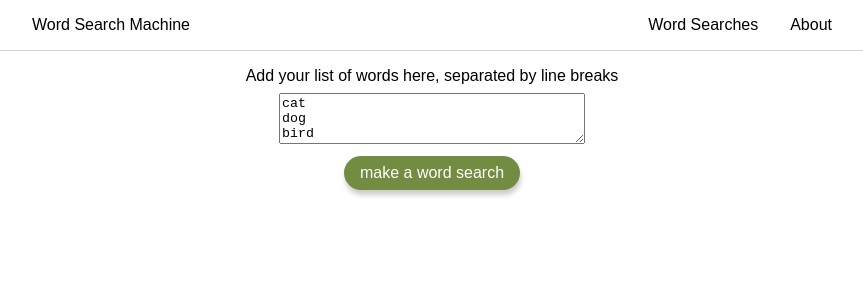
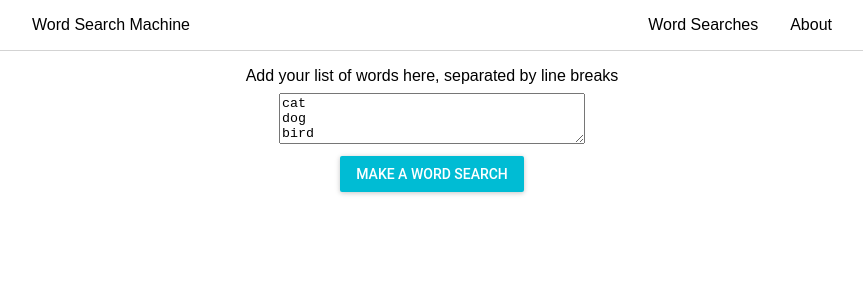
Before and after one commit to edabot/react-wordsearch, a React (Create React App) app: page / in a window 1280 px wide. Shown: the top 300 px of the page, without its empty margins (208-1071 px from the left). Built offline with nearby package versions, Linux system fonts and the light colour scheme.

Commit message:
add material-ui

```diff
--- a/package.json
+++ b/package.json
@@ -4,6 +4,7 @@
   "private": true,
   "dependencies": {
     "axios": "^0.17.1",
+    "material-ui": "^0.20.0",
     "react": "^16.2.0",
     "react-dom": "^16.2.0",
     "react-router": "^4.2.0",
--- a/src/App.js
+++ b/src/App.js
@@ -4,6 +4,7 @@ import WordSearch from "./wordSearch"
 import WordSearchDisplay from './WordSearchDisplay.react'
 import Textarea from "react-textarea-autosize";
 import utils from './util'
+import RaisedButton from 'material-ui/RaisedButton';
 
 const removeNonCharactersAndUppercase = (string) => {
   return string.replace(/[\W_]/g, '').toUpperCase()
@@ -108,8 +109,8 @@ class App extends Component {
   displaySaveButton() {
     if (this.state.canSave) {
       return (
-        <div className="button-make no-print" onClick={this.saveGrid.bind(this)}>
-          save
+        <div>
+          <RaisedButton  label="save" className="no-print" primary={true} onClick={this.saveGrid.bind(this)} />
         </div>
       )
     }
@@ -128,9 +129,7 @@ class App extends Component {
               onChange={this.updateWords.bind(this)}
               />
           </div>
-          <div className="button-make" onClick={this.makeWordSearch.bind(this)}>
-            make a word search
-          </div>
+          <RaisedButton  label="make a word search" primary={true} onClick={this.makeWordSearch.bind(this)} />
         </div>
         {this.displayResults()}
         {this.displayUrl()}
--- a/src/Routes.react.js
+++ b/src/Routes.react.js
@@ -7,10 +7,11 @@ import App from './App'
 import Navbar from './components/Navbar.react'
 import Lists from './components/Lists.react'
 import About from './components/About.react'
+import MuiThemeProvider from 'material-ui/styles/MuiThemeProvider';
 
 const Routes = () => (
   <Router>
-    <div>
+    <MuiThemeProvider>
       <Navbar />
       <Switch>
         <Route exact path="/" component={App} />
@@ -18,7 +19,7 @@ const Routes = () => (
         <Route path="/about" component={About} />
         <Route path="/:id" component={App}/>
       </Switch>
-    </div>
+    </MuiThemeProvider>
   </Router>
 )
 
```
Also changed, not shown: 1 other file (tests, documents, lock files or other folders).
